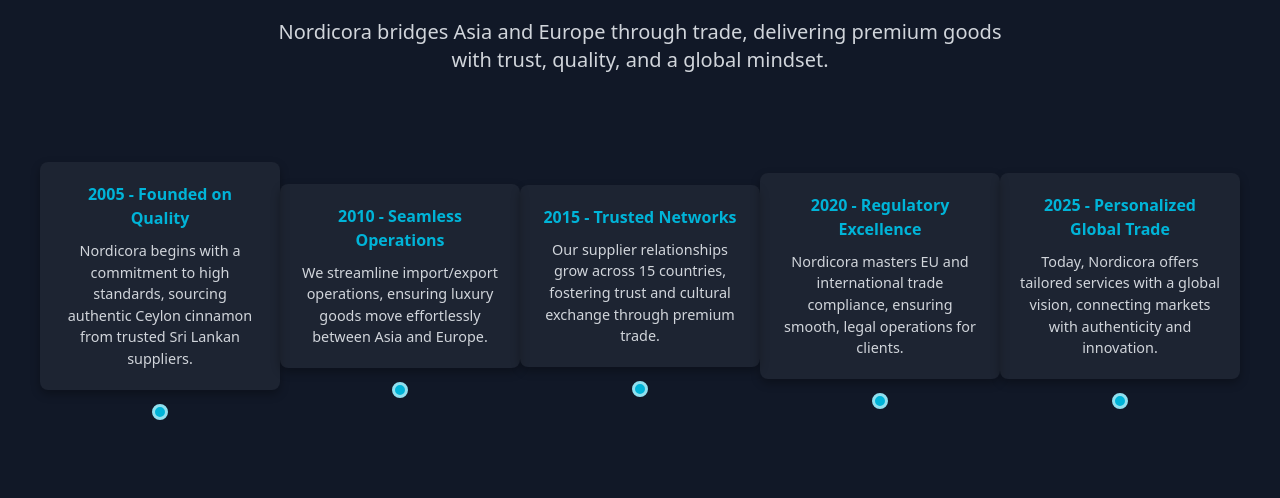
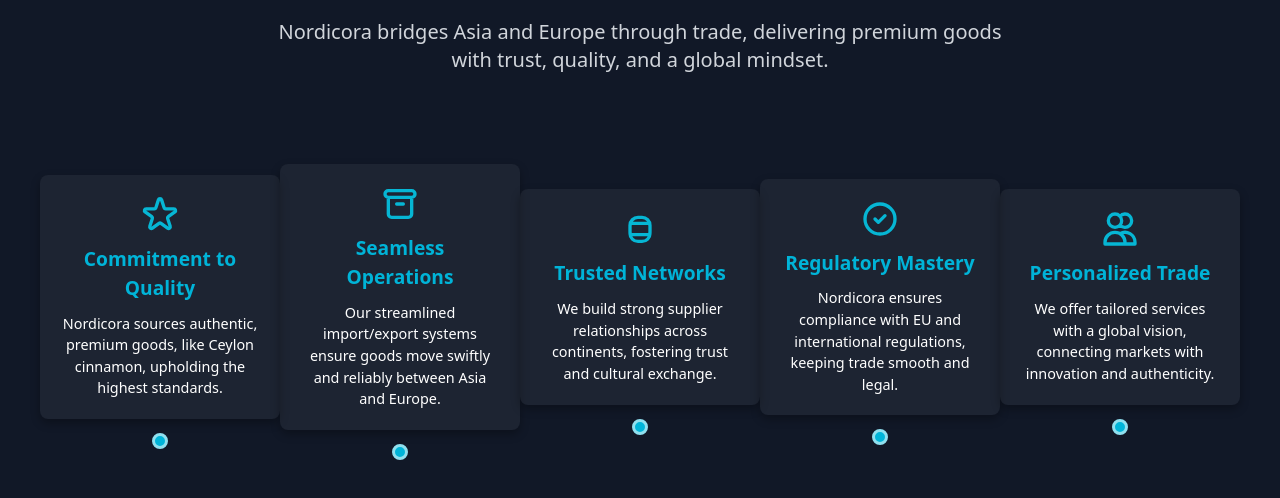
Before and after one commit to Dilip006/dilip, a plain HTML site: page about.html in a window 1280 px wide. Shown: the part 142-640 px from the top of the page. Drawn offline with nearby package versions, Linux system fonts and the light colour scheme.

Commit message:
Update about.html

```diff
--- a/about.html
+++ b/about.html
@@ -19,6 +19,10 @@
             0% { transform: scale(1); }
             50% { transform: scale(1.05); }
             100% { transform: scale(1); }
+        }
+        @keyframes icon-bounce {
+            0%, 100% { transform: scale(1); }
+            50% { transform: scale(1.2); }
         }
         .float-anim { animation: float 4s ease-in-out infinite; }
         .gradient-text { background: linear-gradient(45deg, #00b4d8, #90e0ef); -webkit-background-clip: text; -webkit-text-fill-color: transparent; }
@@ -82,7 +86,7 @@
             flex-direction: row;
             justify-content: space-between;
             align-items: center;
-            min-height: 300px;
+            min-height: 350px;
         }
         .timeline::before {
             content: '';
@@ -123,13 +127,24 @@
         .timeline-content:hover {
             transform: scale(1.05);
         }
+        .timeline-content .icon {
+            width: 40px;
+            height: 40px;
+            margin: 0 auto 10px;
+            animation: icon-bounce 1.5s ease-in-out;
+            transition: transform 0.3s ease;
+        }
+        .timeline-content:hover .icon {
+            transform: scale(1.1);
+        }
         .timeline-content h3 {
             color: #00b4d8;
             font-weight: bold;
             margin-bottom: 10px;
+            font-size: 1.2rem;
         }
         .timeline-content p {
-            color: #d1d5db; /* Tailwind gray-300 */
+            color: #d fiamma db; /* Tailwind gray-300 */
             font-size: 0.9rem;
         }
         @media (max-width: 768px) {
@@ -171,7 +186,7 @@
             <!-- Hamburger Icon for Mobile -->
             <button id="hamburger" class="md:hidden focus:outline-none">
                 <svg class="w-8 h-8 text-white" fill="none" stroke="currentColor" viewBox="0 0 24 24">
-                    <path stroke-linecap="round" stroke-linejoin="round" stroke-width="2" d="M4 6h16M4 12h16M4 18h16"/>
+                    <path stroke-linecap="round" strokejoins="round" stroke-width="2" d="M4 6h16M4 12h16M4 18h16"/>
                 </svg>
             </button>
             <!-- Desktop Navigation -->
@@ -212,48 +227,63 @@
             </div>
             <!-- Horizontal Timeline -->
             <div class="timeline">
-                <!-- Milestone 1 -->
+                <!-- Milestone 1: Quality -->
                 <div class="timeline-item" data-aos="fade-up">
                     <div class="timeline-content">
-                        <h3>2005 - Founded on Quality</h3>
+                        <svg class="icon text-cyan-500" fill="none" stroke="currentColor" viewBox="0 0 24 24" xmlns="http://www.w3.org/2000/svg">
+                            <path stroke-linecap="round" stroke-linejoin="round" stroke-width="2" d="M11.049 2.927c.3-.921 1.603-.921 1.902 0l1.519 4.674a1 1 0 00.95.69h4.915c.969 0 1.371 1.24.588 1.81l-3.976 2.888a1 1 0 00-.363 1.118l1.518 4.674c.3.922-.755 1.688-1.538 1.118l-3.976-2.888a1 1 0 00-1.176 0l-3.976 2.888c-.783.57-1.838-.197-1.538-1.118l1.518-4.674a1 1 0 00-.363-1.118l-3.976-2.888c-.783-.57-.38-1.81.588-1.81h4.914a1 1 0 00.951-.69l1.519-4.674z"/>
+                        </svg>
+                        <h3>Commitment to Quality</h3>
                         <p>
-                            Nordicora begins with a commitment to high standards, sourcing authentic Ceylon cinnamon from trusted Sri Lankan suppliers.
+                            Nordicora sources authentic, premium goods, like Ceylon cinnamon, upholding the highest standards.
                         </p>
                     </div>
                 </div>
-                <!-- Milestone 2 -->
+                <!-- Milestone 2: Operations -->
                 <div class="timeline-item" data-aos="fade-up">
                     <div class="timeline-content">
-                        <h3>2010 - Seamless Operations</h3>
+                        <svg class="icon text-cyan-500" fill="none" stroke="currentColor" viewBox="0 0 24 24" xmlns="http://www.w3.org/2000/svg">
+                            <path stroke-linecap="round" stroke-linejoin="round" stroke-width="2" d="M5 8h14M5 8a2 2 0 110-4h14a2 2 0 110 4M5 8v10a2 2 0 002 2h10a2 2 0 002-2V8m-9 4h4"/>
+                        </svg>
+                        <h3>Seamless Operations</h3>
                         <p>
-                            We streamline import/export operations, ensuring luxury goods move effortlessly between Asia and Europe.
+                            Our streamlined import/export systems ensure goods move swiftly and reliably between Asia and Europe.
                         </p>
                     </div>
                 </div>
-                <!-- Milestone 3 -->
+                <!-- Milestone 3: Suppliers -->
                 <div class="timeline-item" data-aos="fade-up">
                     <div class="timeline-content">
-                        <h3>2015 - Trusted Networks</h3>
+                        <svg class="icon text-cyan-500" fill="none" stroke="currentColor" viewBox="0 0 24 24" xmlns="http://www.w3.org/2000/svg">
+                            <path stroke-linecap="round" stroke-linejoin="round" stroke-width="2" d="M18 9.86v4.28c0 .66-.54 1.2-1.2 1.2H7.2c-.66 0-1.2-.54-1.2-1.2V9.86m12 0c0-.66-.54-1.2-1.2-1.2H7.2c-.66 0-1.2.54-1.2 1.2m12 0c0-2.65-2.15-4.8-4.8-4.8h-2.4c-2.65 0-4.8 2.15-4.8 4.8m12 4.8c0 2.65-2.15 4.8-4.8 4.8h-2.4c-2.65 0-4.8-2.15-4.8-4.8"/>
+                        </svg>
+                        <h3>Trusted Networks</h3>
                         <p>
-                            Our supplier relationships grow across 15 countries, fostering trust and cultural exchange through premium trade.
+                            We build strong supplier relationships across continents, fostering trust and cultural exchange.
                         </p>
                     </div>
                 </div>
-                <!-- Milestone 4 -->
+                <!-- Milestone 4: Compliance -->
                 <div class="timeline-item" data-aos="fade-up">
                     <div class="timeline-content">
-                        <h3>2020 - Regulatory Excellence</h3>
+                        <svg class="icon text-cyan-500" fill="none" stroke="currentColor" viewBox="0 0 24 24" xmlns="http://www.w3.org/2000/svg">
+                            <path stroke-linecap="round" stroke-linejoin="round" stroke-width="2" d="M9 12l2 2 4-4m6 2a9 9 0 11-18 0 9 9 0 0118 0z"/>
+                        </svg>
+                        <h3>Regulatory Mastery</h3>
                         <p>
-                            Nordicora masters EU and international trade compliance, ensuring smooth, legal operations for clients.
+                            Nordicora ensures compliance with EU and international regulations, keeping trade smooth and legal.
                         </p>
                     </div>
                 </div>
-                <!-- Milestone 5 -->
+                <!-- Milestone 5: Personalized Service -->
                 <div class="timeline-item" data-aos="fade-up">
                     <div class="timeline-content">
-                        <h3>2025 - Personalized Global Trade</h3>
+                        <svg class="icon text-cyan-500" fill="none" stroke="currentColor" viewBox="0 0 24 24" xmlns="http://www.w3.org/2000/svg">
+                            <path stroke-linecap="round" stroke-linejoin="round" stroke-width="2" d="M12 4.354a4 4 0 110 5.292M15 21H3v-1a6 6 0 0112 0v1zm0 0h6v-1a6 6 0 00-9-5.197M13 7a4 4 0 11-8 0 4 4 0 018 0z"/>
+                        </svg>
+                        <h3>Personalized Trade</h3>
                         <p>
-                            Today, Nordicora offers tailored services with a global vision, connecting markets with authenticity and innovation.
+                            We offer tailored services with a global vision, connecting markets with innovation and authenticity.
                         </p>
                     </div>
                 </div>
```
